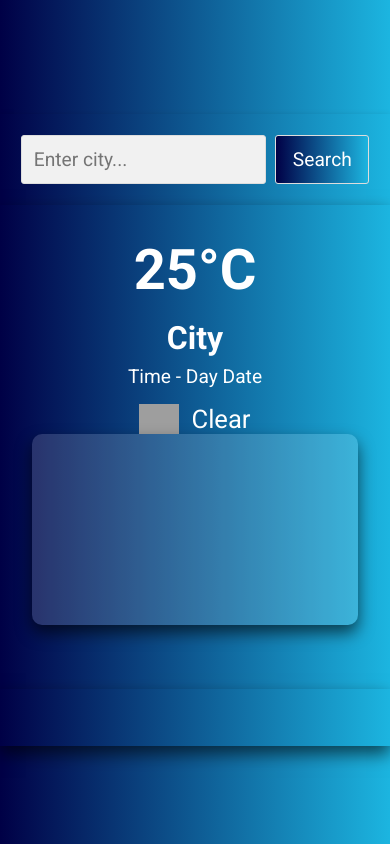
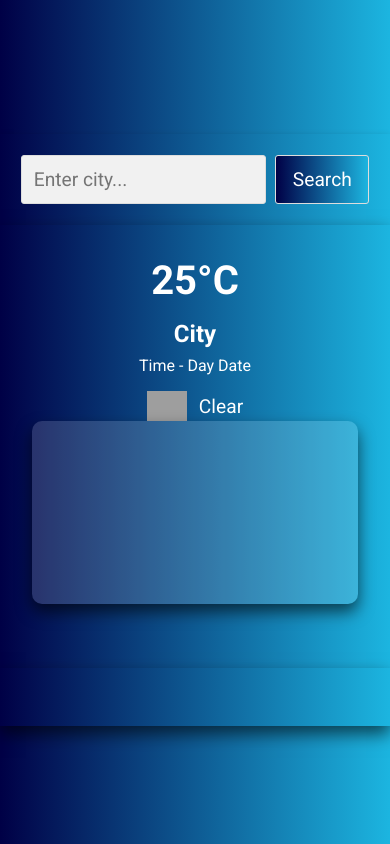
Before and after one commit to tropnicates/project2, a website with bundled scripts: page index.html in a window 390 px wide. Built offline with nearby package versions, Linux system fonts and the light colour scheme; no server answers; grey boxes are pictures that could not be loaded; a web font is replaced by a local one.

```diff
--- a/style.css
+++ b/style.css
@@ -222,3 +222,52 @@
 .alert-danger {
   color: #ff4500;
 }
+
+
+.chart-container {
+  width: 100%;
+  max-width: 43.75rem;
+  background-color: rgba(255, 255, 255, 0.15);
+  padding: 1.5rem;
+  box-shadow: 0 0.5rem 1rem rgba(0, 0, 0, 0.6);
+  border-radius: 0.625rem;
+  margin-bottom: 2rem;
+  position: relative;
+  cursor: pointer;
+  /* Add these properties */
+  overflow: hidden; /* Ensure no overflow */
+  flex-grow: 1; /* Allow it to grow in flex container */
+}
+
+#weatherChart {
+  width: 100%;  /* Ensure the chart takes full width */
+  height: auto; /* Change height to auto for responsiveness */
+  max-height: 300px; /* Set a max height to avoid excessive scaling */
+}
+
+/* Media queries for smaller screens */
+@media (max-width: 768px) {
+  .chart-container {
+    padding: 1rem; /* Adjust padding for smaller screens */
+  }
+
+  #weatherChart {
+    max-height: 200px; /* Decrease max height on smaller screens */
+  }
+
+  .weather1 {
+    font-size: 2.5rem; /* Adjust font size for smaller screens */
+  }
+
+  .weather2 p {
+    font-size: 1.5rem; /* Adjust font size for smaller screens */
+  }
+
+  .weather2 span {
+    font-size: 1rem; /* Adjust font size for smaller screens */
+  }
+
+  .weather3 span {
+    font-size: 1.2rem; /* Adjust font size for smaller screens */
+  }
+}
```
